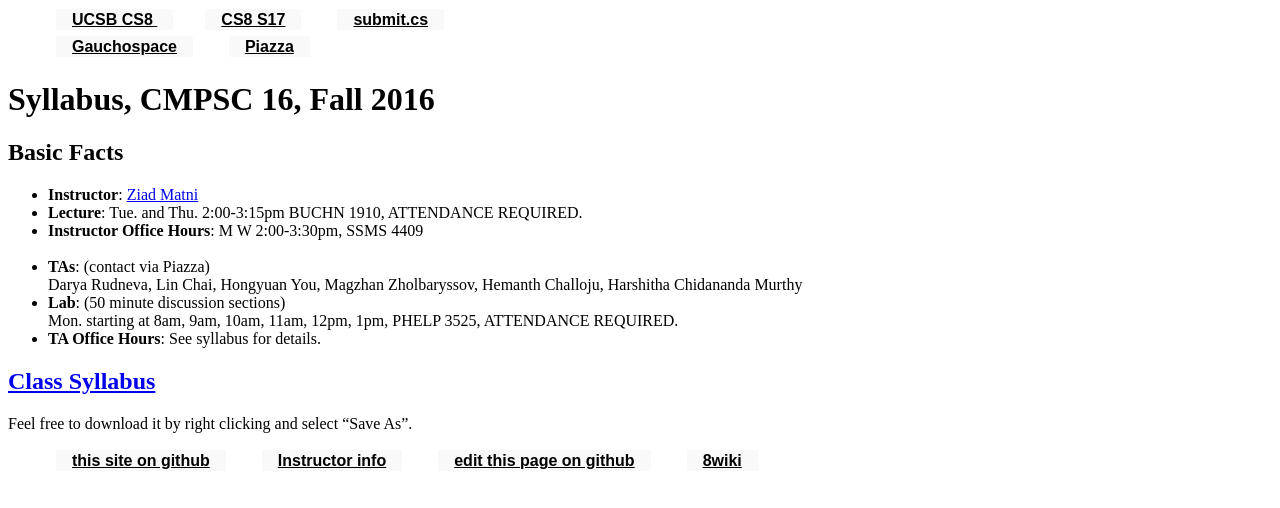
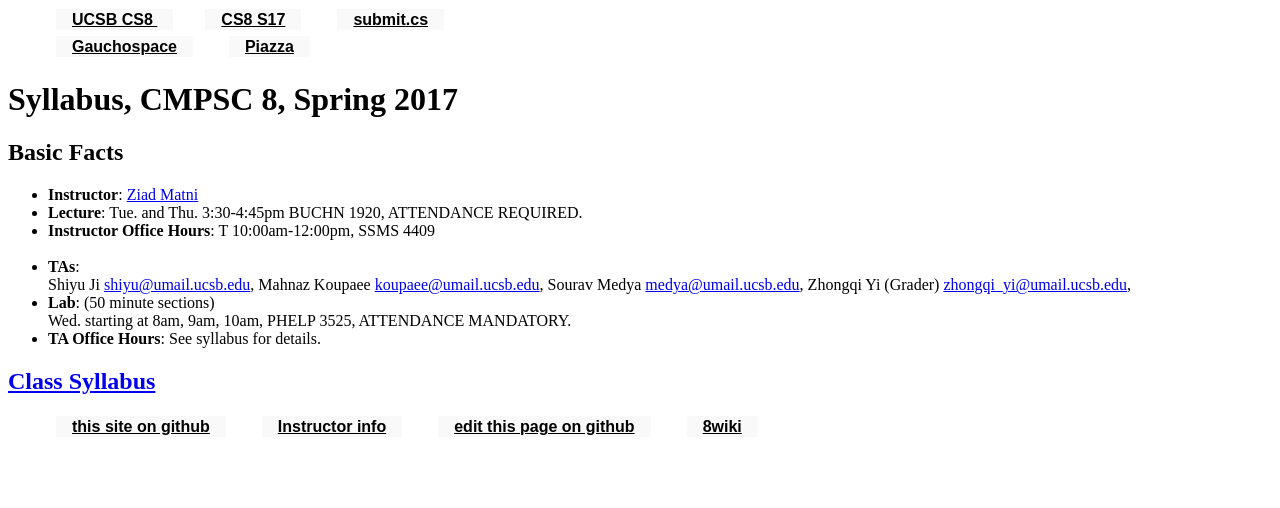
Before and after one commit to pconrad/ucsb-cs8-s17.github.io, a Jekyll site: the page built from _info/syllabus.md, in a window 1280 px wide. Shown: the top 508 px of the page. Built offline with Jekyll 4.4.1, drawn with Linux system fonts in a browser that asks for light colours.

Commit message:
Update syllabus.md

```diff
--- a/_info/syllabus.md
+++ b/_info/syllabus.md
@@ -1,5 +1,5 @@
 ---
-title: "Syllabus, CMPSC 16, Fall 2016"
+title: "Syllabus, CMPSC 8, Spring 2017"
 layout: handout
 ready: true
 ---
@@ -8,14 +8,13 @@ Basic Facts
 -----------
 
 * **Instructor**:  [Ziad Matni](http://www.cs.ucsb.edu/~zmatni){: target="_blank"}
-* **Lecture**: Tue. and Thu. 2:00-3:15pm BUCHN 1910, ATTENDANCE REQUIRED.
-* **Instructor Office Hours**: M W 2:00-3:30pm, SSMS 4409<br/><br/>
-* **TAs**: (contact via Piazza)<br/>
-Darya Rudneva, Lin Chai, Hongyuan You, Magzhan Zholbaryssov, Hemanth Challoju, Harshitha Chidananda Murthy
-* **Lab**: (50 minute discussion sections)<br/>
-Mon. starting at 8am, 9am, 10am, 11am, 12pm, 1pm, PHELP 3525, ATTENDANCE REQUIRED.
+* **Lecture**: Tue. and Thu. 3:30-4:45pm BUCHN 1920, ATTENDANCE REQUIRED.
+* **Instructor Office Hours**: T 10:00am-12:00pm, SSMS 4409<br/><br/>
+* **TAs**:<br/>
+Shiyu Ji <shiyu@umail.ucsb.edu>, Mahnaz Koupaee <koupaee@umail.ucsb.edu>, Sourav Medya <medya@umail.ucsb.edu>, Zhongqi Yi (Grader) <zhongqi_yi@umail.ucsb.edu>,
+* **Lab**: (50 minute sections)<br/>
+Wed. starting at 8am, 9am, 10am, PHELP 3525, ATTENDANCE MANDATORY.
 * **TA Office Hours**: See syllabus for details.
 
-[Class Syllabus](http://cs.ucsb.edu/~zmatni/syllabi/CS16F16_syllabus.pdf){: target="_blank"}
+[Class Syllabus](http://cs.ucsb.edu/~zmatni/syllabi/CS8S17_syllabus.pdf){: target="_blank"}
 ----------------
-Feel free to download it by right clicking and select "Save As".
```
